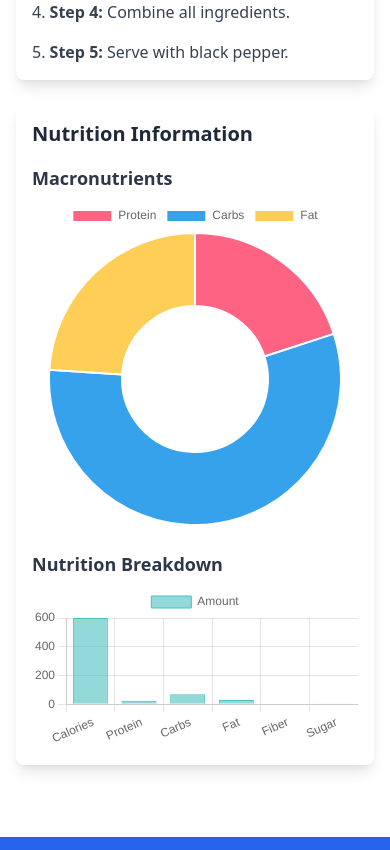
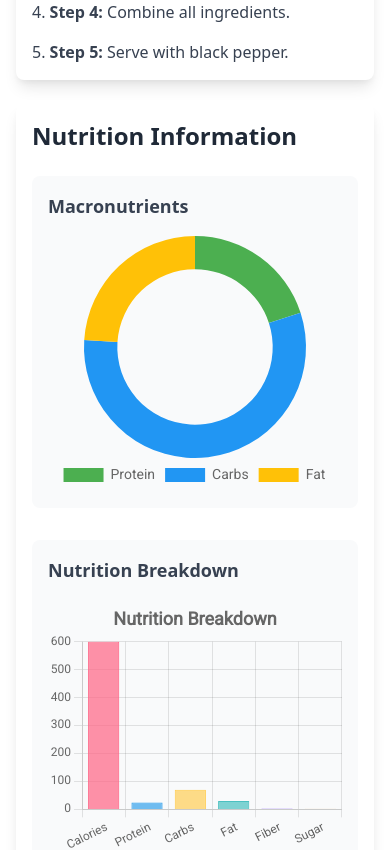
Before and after one commit to helloleo-ai/recipe-sharing-platform, a Next.js app: page /recipes/1 in a window 390 px wide. Shown: the part 860-1710 px from the top of the page. Built offline with nearby package versions, Linux system fonts and the light colour scheme; a web font is replaced by a local one.

Commit message:
feat: enhance nutrition charts with improved styling and customization options

```diff
--- a/pages/recipes/[id].js
+++ b/pages/recipes/[id].js
@@ -29,8 +29,9 @@ export default function RecipeDetails() {
     datasets: [
       {
         data: [recipe.nutrition.protein, recipe.nutrition.carbs, recipe.nutrition.fat],
-        backgroundColor: ['#FF6384', '#36A2EB', '#FFCE56'],
-        hoverBackgroundColor: ['#FF6384', '#36A2EB', '#FFCE56']
+        backgroundColor: ['#4CAF50', '#2196F3', '#FFC107'],
+        hoverBackgroundColor: ['#45a049', '#1e88e5', '#ffb300'],
+        borderWidth: 0,
       }
     ]
   };
@@ -48,11 +49,80 @@ export default function RecipeDetails() {
           recipe.nutrition.fiber,
           recipe.nutrition.sugar
         ],
-        backgroundColor: 'rgba(75, 192, 192, 0.6)',
-        borderColor: 'rgba(75, 192, 192, 1)',
+        backgroundColor: [
+          'rgba(255, 99, 132, 0.7)',
+          'rgba(54, 162, 235, 0.7)',
+          'rgba(255, 206, 86, 0.7)',
+          'rgba(75, 192, 192, 0.7)',
+          'rgba(153, 102, 255, 0.7)',
+          'rgba(255, 159, 64, 0.7)'
+        ],
+        borderColor: [
+          'rgba(255, 99, 132, 1)',
+          'rgba(54, 162, 235, 1)',
+          'rgba(255, 206, 86, 1)',
+          'rgba(75, 192, 192, 1)',
+          'rgba(153, 102, 255, 1)',
+          'rgba(255, 159, 64, 1)'
+        ],
         borderWidth: 1
       }
     ]
+  };
+
+  const doughnutOptions = {
+    plugins: {
+      legend: {
+        position: 'bottom',
+        labels: {
+          font: {
+            size: 14,
+            family: 'Roboto, sans-serif'
+          }
+        }
+      }
+    },
+    cutout: '70%',
+    responsive: true,
+    maintainAspectRatio: false
+  };
+
+  const barOptions = {
+    plugins: {
+      legend: {
+        display: false
+      },
+      title: {
+        display: true,
+        text: 'Nutrition Breakdown',
+        font: {
+          size: 18,
+          family: 'Roboto, sans-serif',
+          weight: 'bold'
+        }
+      }
+    },
+    scales: {
+      y: {
+        beginAtZero: true,
+        ticks: {
+          font: {
+            size: 12,
+            family: 'Roboto, sans-serif'
+          }
+        }
+      },
+      x: {
+        ticks: {
+          font: {
+            size: 12,
+            family: 'Roboto, sans-serif'
+          }
+        }
+      }
+    },
+    responsive: true,
+    maintainAspectRatio: false
   };
 
   return (
@@ -94,25 +164,20 @@ export default function RecipeDetails() {
               ))}
             </ol>
           </div>
-          <div className="bg-white rounded-lg shadow-lg p-4 md:p-6 mb-6">
-            <h2 className="text-xl md:text-2xl font-bold mb-4 text-gray-800">Nutrition Information</h2>
-            <div className="grid grid-cols-1 md:grid-cols-2 gap-6">
-              <div>
-                <h3 className="text-lg font-semibold mb-2">Macronutrients</h3>
-                <Doughnut data={macronutrientData} />
+<div className="bg-white rounded-lg shadow-lg p-4 md:p-6 mb-6">
+            <h2 className="text-2xl md:text-3xl font-bold mb-6 text-gray-800">Nutrition Information</h2>
+            <div className="grid grid-cols-1 md:grid-cols-2 gap-8">
+              <div className="bg-gray-50 rounded-lg p-4">
+                <h3 className="text-lg font-semibold mb-4 text-gray-700">Macronutrients</h3>
+                <div className="h-64">
+                  <Doughnut data={macronutrientData} options={doughnutOptions} />
+                </div>
               </div>
-              <div>
-                <h3 className="text-lg font-semibold mb-2">Nutrition Breakdown</h3>
-                <Bar
-                  data={nutritionData}
-                  options={{
-                    scales: {
-                      y: {
-                        beginAtZero: true
-                      }
-                    }
-                  }}
-                />
+              <div className="bg-gray-50 rounded-lg p-4">
+                <h3 className="text-lg font-semibold mb-4 text-gray-700">Nutrition Breakdown</h3>
+                <div className="h-64">
+                  <Bar data={nutritionData} options={barOptions} />
+                </div>
               </div>
             </div>
           </div>
```
